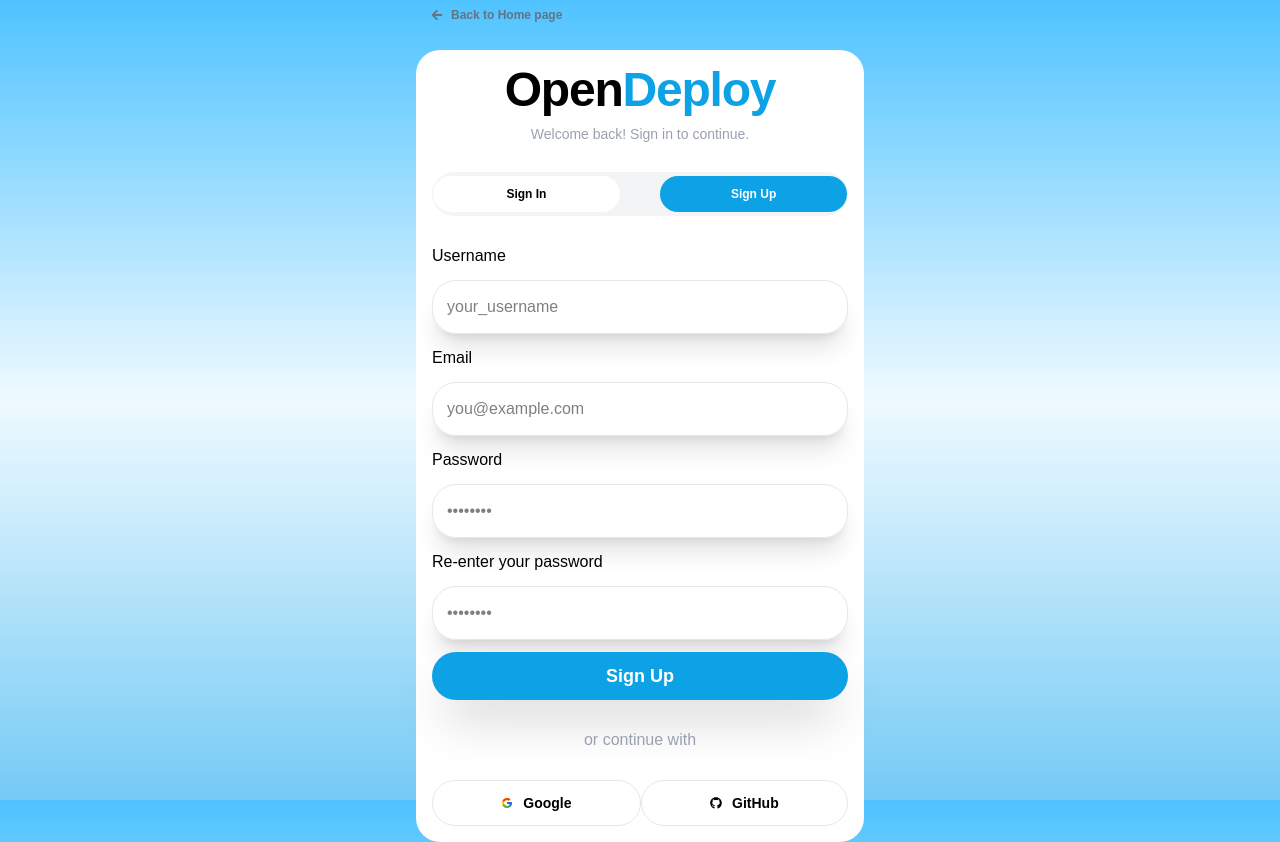
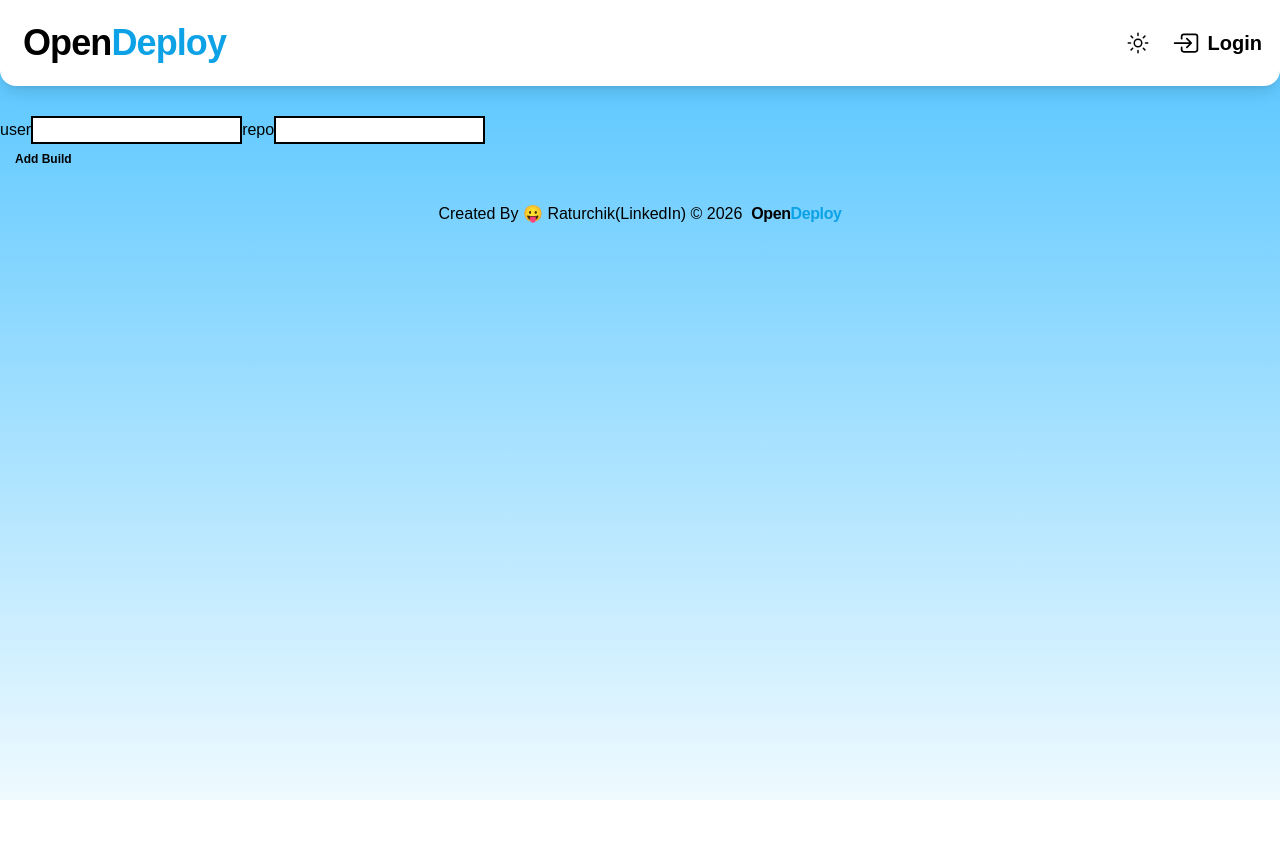
Before and after one commit to Raturchik/OpenDeploy, a React (Vite) app: page /add in a window 1280 px wide. Before the commit this address led to /auth. After the commit the page ends 800 px from the top, so only its background shows below. Built offline with nearby package versions, Linux system fonts and the light colour scheme; no server answers.

Commit message:
feat: fetch repository by name and repo name

```diff
--- /dev/null
+++ b/src/RESTAPI/index.ts
@@ -0,0 +1,3 @@
+const REST_API_URL: string = "https://api.github.com/repos/";
+
+export default REST_API_URL;
--- a/src/layout/PrivateRoute.tsx
+++ b/src/layout/PrivateRoute.tsx
@@ -14,7 +14,6 @@ export const PrivateRoute = () => {
         return () => unsubscribe();
     }, []);
 
-    console.log(user);
-
+    return <Outlet></Outlet>;
     return user?.uid ? <Outlet /> : <Navigate to="auth" replace />;
 };
--- a/src/pages/AddBuild.tsx
+++ b/src/pages/AddBuild.tsx
@@ -1,3 +1,54 @@
+import { useForm, type SubmitHandler } from "react-hook-form";
+import { Button } from "../components/Button";
+import { useState } from "react";
+import REST_API_URL from "../RESTAPI";
+
+type FormData = {
+    user: string;
+    repoName: string;
+};
+
 export const AddBuild = () => {
-    return <div>AddBuild</div>;
+    const [repo, setRepo] = useState(null);
+    const {
+        register,
+        handleSubmit,
+        formState: { errors },
+    } = useForm<FormData>();
+
+    const onSubmit: SubmitHandler<FormData> = (data) => {
+        const user = data.user;
+        const repoName = data.repoName;
+
+        fetch(REST_API_URL + `${user}/${repoName}`)
+            .then((response) => response.json())
+            .then((data) => {
+                setRepo(data);
+            })
+            .catch((error) => console.error("Ошибка:", error));
+    };
+    console.log(repo);
+
+    return (
+        <div>
+            <form onSubmit={handleSubmit(onSubmit)} className="fles flex-col">
+                <label htmlFor="user">user</label>
+                <input
+                    type="text"
+                    id="user"
+                    className="bg-white border-2"
+                    {...register("user", { required: true })}
+                />
+                <label htmlFor="repo">repo</label>
+                <input
+                    type="text"
+                    id="repo"
+                    className="bg-white border-2"
+                    {...register("repoName", { required: true })}
+                />
+                {errors ? "" : "cannot find your repository"}
+                <Button type="submit">Add Build</Button>
+            </form>
+        </div>
+    );
 };
--- a/src/pages/Authorisation.tsx
+++ b/src/pages/Authorisation.tsx
@@ -4,7 +4,6 @@ import { Button } from "../components/Button";
 import { useContext } from "react";
 import { twMerge } from "tailwind-merge";
 import { useForm, type SubmitHandler } from "react-hook-form";
-import { useNavigate } from "react-router";
 import { AuthorizationContext } from "../context/AuthorizationContext";
 
 type FormData = {
--- a/src/pages/Home.tsx
+++ b/src/pages/Home.tsx
@@ -35,7 +35,10 @@ export const HomePage = () => {
                     <RiResetLeftFill />
                     <p className="hidden text- sm:block">Reset</p>
                 </Button>
-                <Button className="py-3 px-2.5 rounded-3xl  hover:shadow-md bg-[linear-gradient(180deg,hsl(199,89%,48%,0.9),hsl(199,89%,48%))]">
+                <Button
+                    href="add"
+                    className="py-3 px-2.5 rounded-3xl  hover:shadow-md bg-[linear-gradient(180deg,hsl(199,89%,48%,0.9),hsl(199,89%,48%))]"
+                >
                     <FaPlus /> <p className="hidden sm:block">Add Build</p>
                 </Button>
             </div>
```
